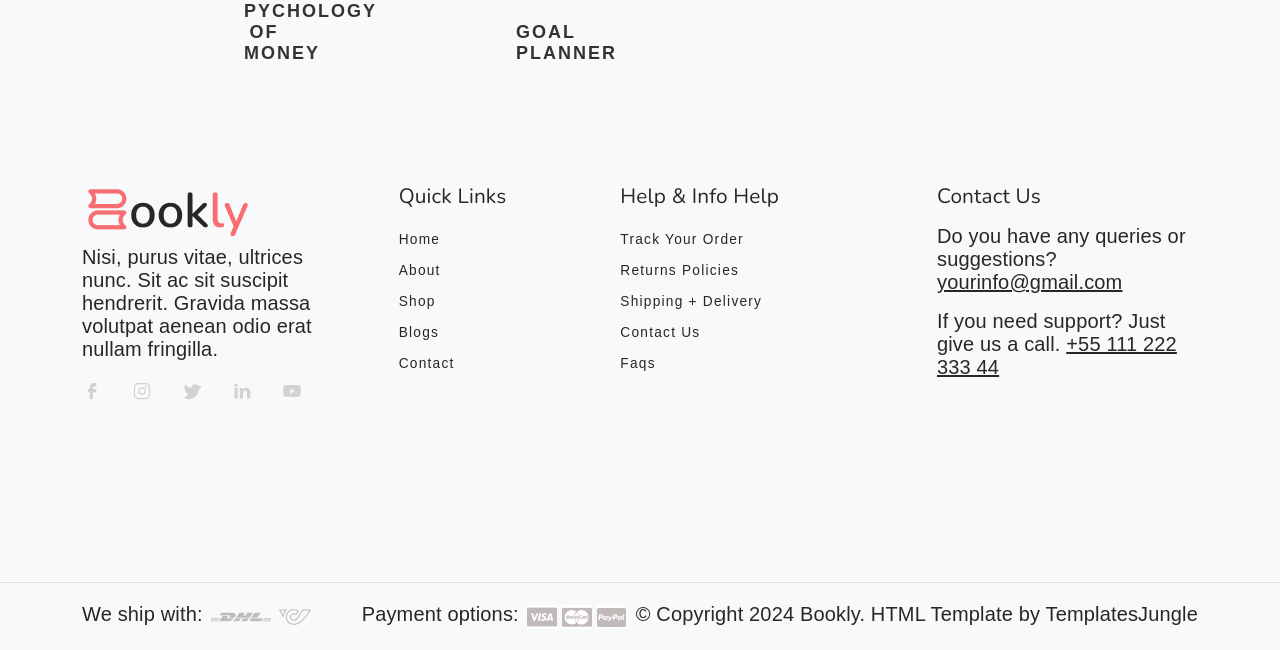
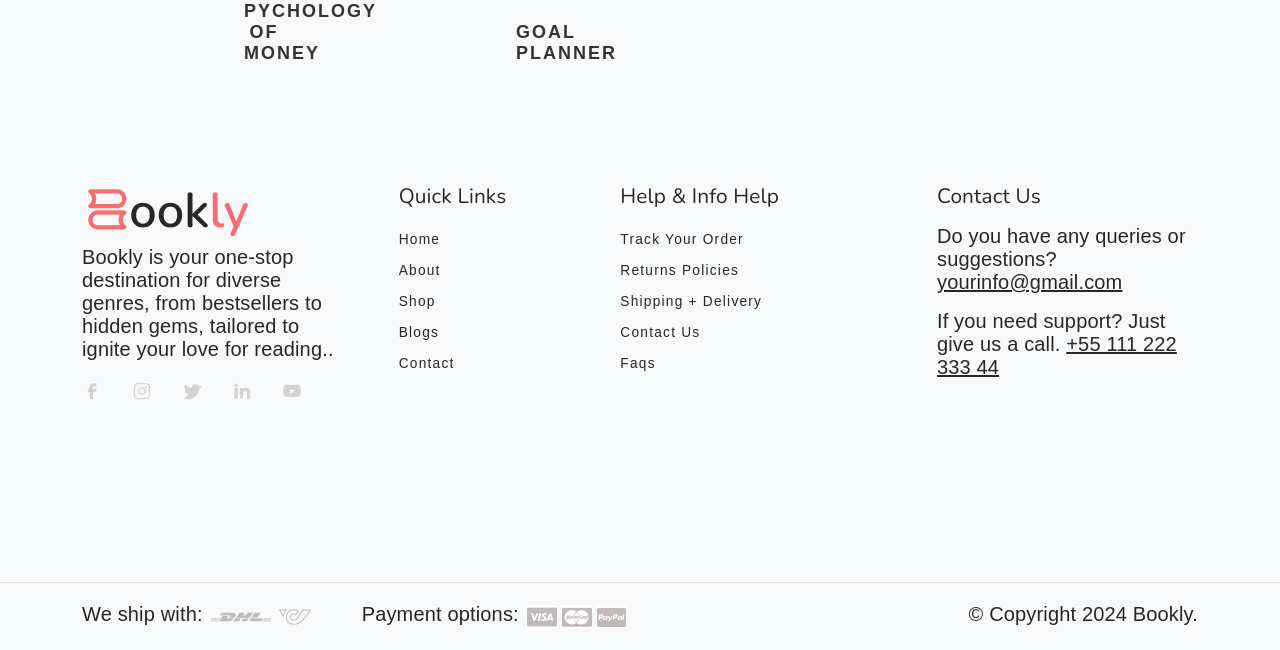
Before and after one commit to MKshah01/bookly, a Django app: page /category/cat5f2hb2e2bh/ in a window 1280 px wide. Shown: the part 637-1287 px from the top of the page. Run offline with Django 5.2, Linux system fonts and the light colour scheme; data comes from the database, SQL or seed files in the repository; both versions use the stored data as it was after the commit; some libraries are stand-ins or nearby versions.

Commit message:
footer modified

```diff
--- a/ecomm/templates/base/base.html
+++ b/ecomm/templates/base/base.html
@@ -435,8 +435,7 @@
               <div class="col-lg-3 col-sm-6 pb-3">
                 <div class="footer-menu">
                   <img src="{% static 'images/main-logo.png' %}" alt="logo" class="img-fluid mb-2">
-                  <p>Nisi, purus vitae, ultrices nunc. Sit ac sit suscipit hendrerit. Gravida massa volutpat aenean odio
-                    erat nullam fringilla.</p>
+                  <p>Bookly is your one-stop destination for diverse genres, from bestsellers to hidden gems, tailored to ignite your love for reading..</p>
                   <div class="social-links">
                     <ul class="d-flex list-unstyled">
                       <li>
@@ -558,8 +557,7 @@
             </div>
           </div>
           <div class="copyright">
-            <p>© Copyright 2024 Bookly. HTML Template by <a href="https://templatesjungle.com/"
-                target="_blank">TemplatesJungle</a>
+            <p>© Copyright 2024 Bookly.
             </p>
           </div>
         </div>
```
Also changed, not shown: ecomm/db.sqlite3.
